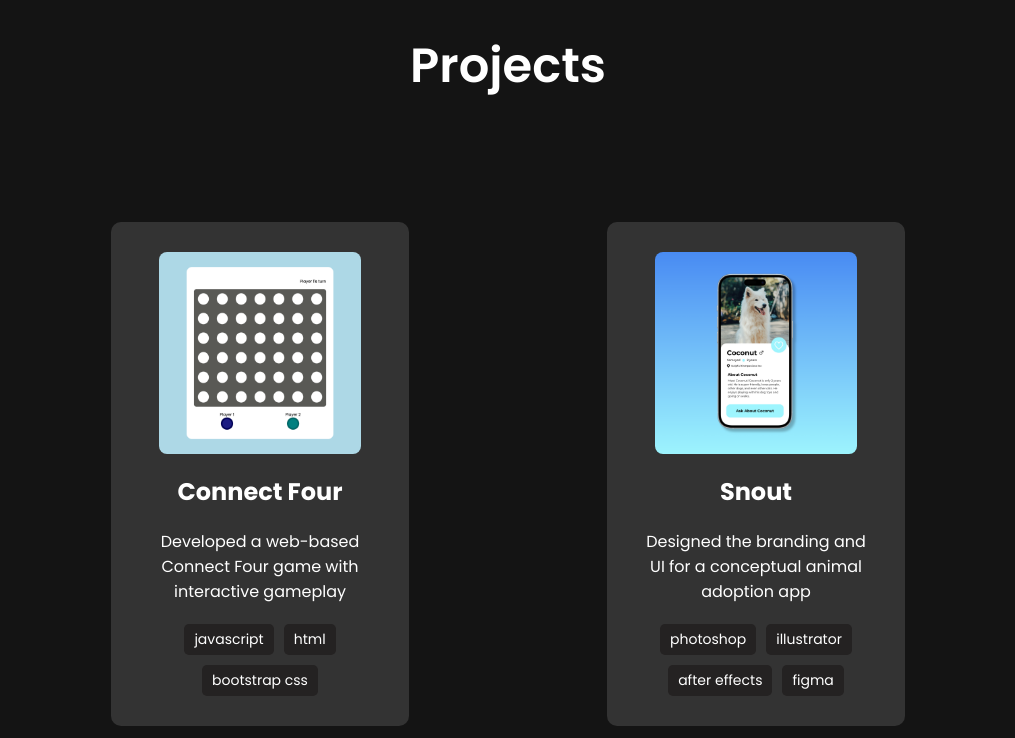
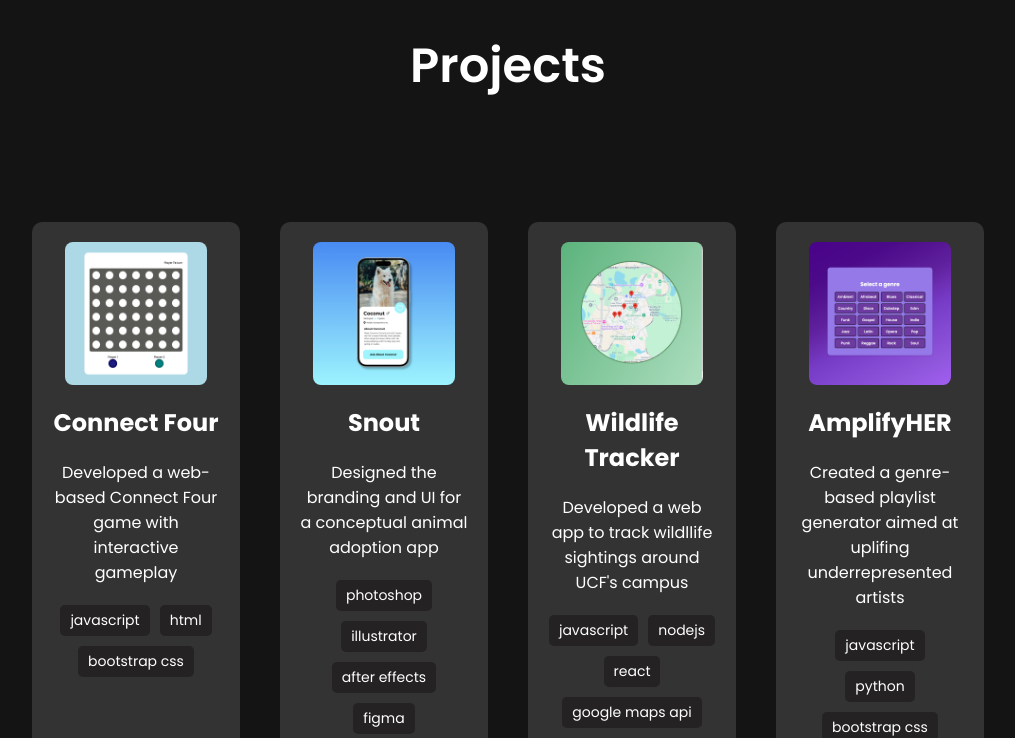
Before and after one commit to karlinamaya/km-portfolio, a React (Create React App) app: page / in a window 1280 px wide. Shown: the part 920-1658 px from the top of the page, without its empty margins (132-1147 px from the left). Built offline with nearby package versions, Linux system fonts and the light colour scheme.

Commit message:
added wildlife tracker to projects

```diff
--- a/src/components/Projects.js
+++ b/src/components/Projects.js
@@ -33,11 +33,25 @@ const Projects = () => {
           </div>
         </div>
         <div className="project">
+          <a href="https://github.com/karlinamaya/wildlife-tracker" target="_blank" rel="noreferrer noopener">
+            <img src="/images/wildlife-tracker.png" alt="Wildlife Tracker" />
+          </a>
+          <h2>Wildlife Tracker</h2>
+          <p>Developed a web app to track wildllife sightings around UCF's campus</p>
+          <div className="tech-buttons">
+            <span className="tech-button">javascript</span>
+            <span className="tech-button">nodejs</span>
+            <span className="tech-button">react</span>
+            <span className="tech-button">google maps api</span>
+            <span className="tech-button">mongodb</span>
+          </div>
+        </div>
+        <div className="project">
           <a href="https://github.com/karlinamaya/AmplifyHER" target="_blank" rel="noreferrer noopener">
             <img src="/images/amplifyher.png" alt="AmplifyHER" />
           </a>
           <h2>AmplifyHER</h2>
-          <p>Created a genre-based playlist generator aimed at uplifing underrepresented artists for <a href="https://www.winghacks.com/" target="_blank" rel="noreferrer noopener">WiNGHacks</a></p>
+          <p>Created a genre-based playlist generator aimed at uplifing underrepresented artists</p>
           <div className="tech-buttons">
             <span className="tech-button">javascript</span>
             <span className="tech-button">python</span>
--- a/src/styles/Projects.css
+++ b/src/styles/Projects.css
@@ -20,7 +20,7 @@
 .project-grid {
   display: flex;
   justify-content: space-around;
-  flex-wrap: wrap;
+  flex-wrap: nowrap;
   padding-top: 80px;
   width: 80%;
   margin: 0 auto;
@@ -28,7 +28,7 @@
 
 .project {
   background-color: #333;
-  padding: 30px;
+  padding: 20px;
   margin: 20px;
   width: 30%;
   box-sizing: border-box;
@@ -71,37 +71,6 @@
   text-decoration: underline;
 }
 
-.slideshow-container {
-  display: flex;
-  flex-direction: column;
-  align-items: center;
-  width: 100%;
-}
-
-.slideshow-container img {
-  width: 100%;
-  border-radius: 8px;
-}
-
-.slideshow-arrows {
-  display: flex;
-  justify-content: center;
-  margin-top: 10px;
-}
-
-.slideshow-arrows button {
-  background: none;
-  border: none;
-  color: white;
-  font-size: 1rem;
-  cursor: pointer;
-  user-select: none;
-  margin: 0 10px;
-}
-.slideshow-arrows button:hover {
-  color: #ccc;
-}
-
 .tech-buttons {
   display: flex;
   flex-wrap: wrap;
```
Also changed, not shown: public/images/wildlife-tracker.png (added).
